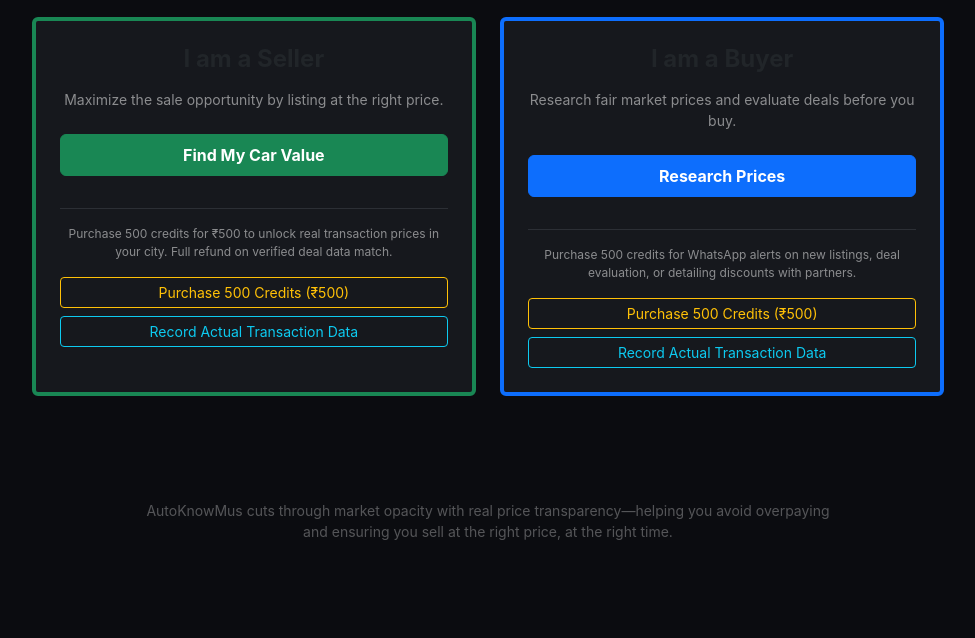
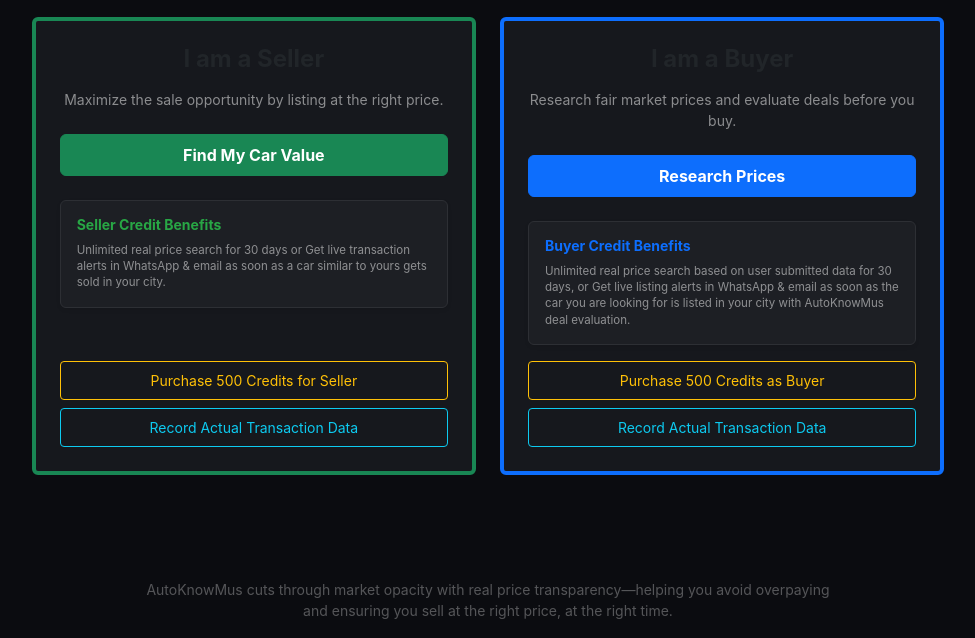
Before and after one commit to autoknowmus-web/autoknowmus, a Flask app: page /role in a window 1280 px wide. Shown: the part 162-800 px from the top of the page, without its empty margins (152-1127 px from the left). Run offline with Flask 3, Linux system fonts and the light colour scheme.

Commit message:
Update role.html

```diff
--- a/templates/role.html
+++ b/templates/role.html
@@ -2,7 +2,7 @@
 {% block content %}
 <div class="text-center py-2">
     {% with messages = get_flashed_messages() %}{% if messages %}{% for message in messages %}
-    <div class="alert alert-success d-inline-block px-4 py-2 small rounded-pill mb-4 border-0" style="background: rgba(40, 167, 69, 0.2); color: #28a745;">
+    <div class="alert d-inline-block px-4 py-2 small rounded-pill mb-4 border-0 shadow-sm" style="background: rgba(255, 193, 7, 0.15); color: #ffc107;">
         <i class="fas fa-gift me-2"></i> {{ message }}
     </div>
     {% endfor %}{% endif %}{% endwith %}
@@ -11,33 +11,41 @@
 
     <div class="row g-4 justify-content-center px-2">
         <div class="col-md-5">
-            <div class="card p-4 h-100 border-top border-success border-4" style="background: #16181d;">
+            <div class="card p-4 h-100 border-top border-success border-4 d-flex flex-column" style="background: #16181d;">
                 <h4 class="fw-bold mb-3">I am a Seller</h4>
                 <p class="text-white-50 small mb-4">Maximize the sale opportunity by listing at the right price.</p>
-                <a href="/seller" class="btn btn-success w-100 py-2 fw-bold mb-3">Find My Car Value</a>
+                <a href="/seller" class="btn btn-success w-100 py-2 fw-bold mb-4">Find My Car Value</a>
 
-                <hr class="border-secondary opacity-25">
-                <p class="text-white-50 mb-3" style="font-size: 0.75rem;">Purchase 500 credits for ₹500 to unlock real transaction prices in your city. Full refund on verified deal data match.</p>
+                <div class="p-3 mb-3 rounded shadow-sm text-start" style="background: rgba(255,255,255,0.03); border: 1px solid #2d2f34;">
+                    <h6 class="text-green small fw-bold">Seller Credit Benefits</h6>
+                    <p class="text-white-50 m-0" style="font-size: 0.72rem; line-height: 1.4;">
+                        Unlimited real price search for 30 days or Get live transaction alerts in WhatsApp & email as soon as a car similar to yours gets sold in your city.
+                    </p>
+                </div>
 
-                <div class="d-grid gap-2">
-                    <button class="btn btn-sm btn-outline-warning">Purchase 500 Credits (₹500)</button>
-                    <button class="btn btn-sm btn-outline-info">Record Actual Transaction Data</button>
+                <div class="mt-auto d-grid gap-2">
+                    <button class="btn btn-sm btn-outline-warning py-2">Purchase 500 Credits for Seller</button>
+                    <button class="btn btn-sm btn-outline-info py-2">Record Actual Transaction Data</button>
                 </div>
             </div>
         </div>
 
         <div class="col-md-5">
-            <div class="card p-4 h-100 border-top border-primary border-4" style="background: #16181d;">
+            <div class="card p-4 h-100 border-top border-primary border-4 d-flex flex-column" style="background: #16181d;">
                 <h4 class="fw-bold mb-3">I am a Buyer</h4>
                 <p class="text-white-50 small mb-4">Research fair market prices and evaluate deals before you buy.</p>
-                <a href="/buyer" class="btn btn-primary w-100 py-2 fw-bold mb-3">Research Prices</a>
+                <a href="/buyer" class="btn btn-primary w-100 py-2 fw-bold mb-4">Research Prices</a>
 
-                <hr class="border-secondary opacity-25">
-                <p class="text-white-50 mb-3" style="font-size: 0.75rem;">Purchase 500 credits for WhatsApp alerts on new listings, deal evaluation, or detailing discounts with partners.</p>
+                <div class="p-3 mb-3 rounded shadow-sm text-start" style="background: rgba(255,255,255,0.03); border: 1px solid #2d2f34;">
+                    <h6 class="text-primary small fw-bold">Buyer Credit Benefits</h6>
+                    <p class="text-white-50 m-0" style="font-size: 0.72rem; line-height: 1.4;">
+                        Unlimited real price search based on user submitted data for 30 days, or Get live listing alerts in WhatsApp & email as soon as the car you are looking for is listed in your city with AutoKnowMus deal evaluation.
+                    </p>
+                </div>
 
-                <div class="d-grid gap-2">
-                    <button class="btn btn-sm btn-outline-warning">Purchase 500 Credits (₹500)</button>
-                    <button class="btn btn-sm btn-outline-info">Record Actual Transaction Data</button>
+                <div class="mt-auto d-grid gap-2">
+                    <button class="btn btn-sm btn-outline-warning py-2">Purchase 500 Credits as Buyer</button>
+                    <button class="btn btn-sm btn-outline-info py-2">Record Actual Transaction Data</button>
                 </div>
             </div>
         </div>
```
